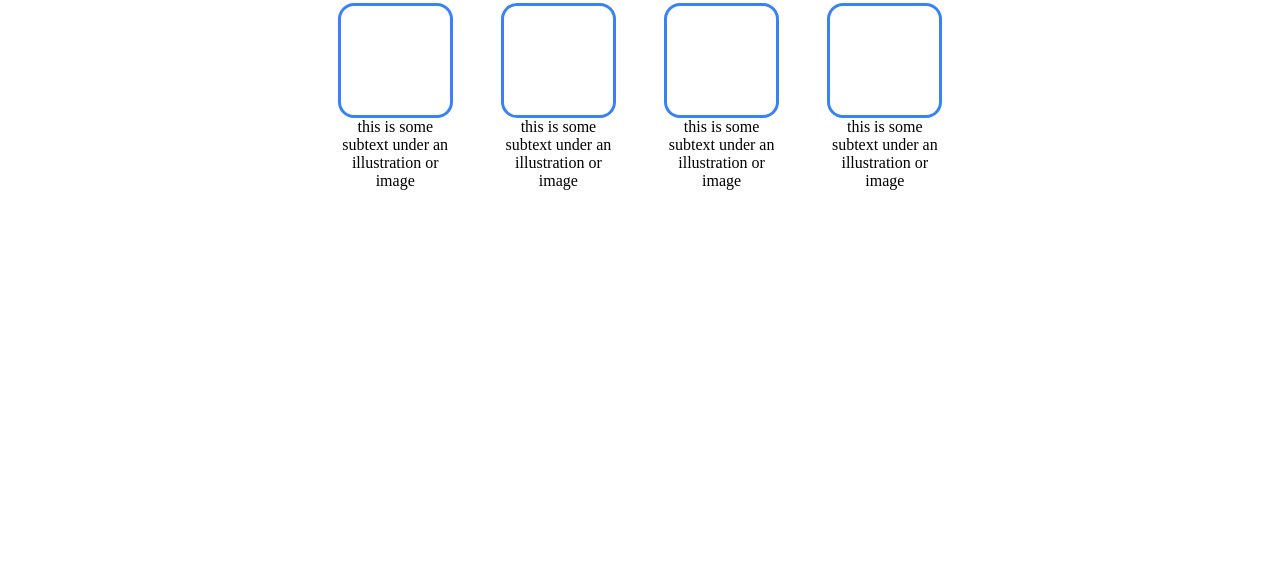
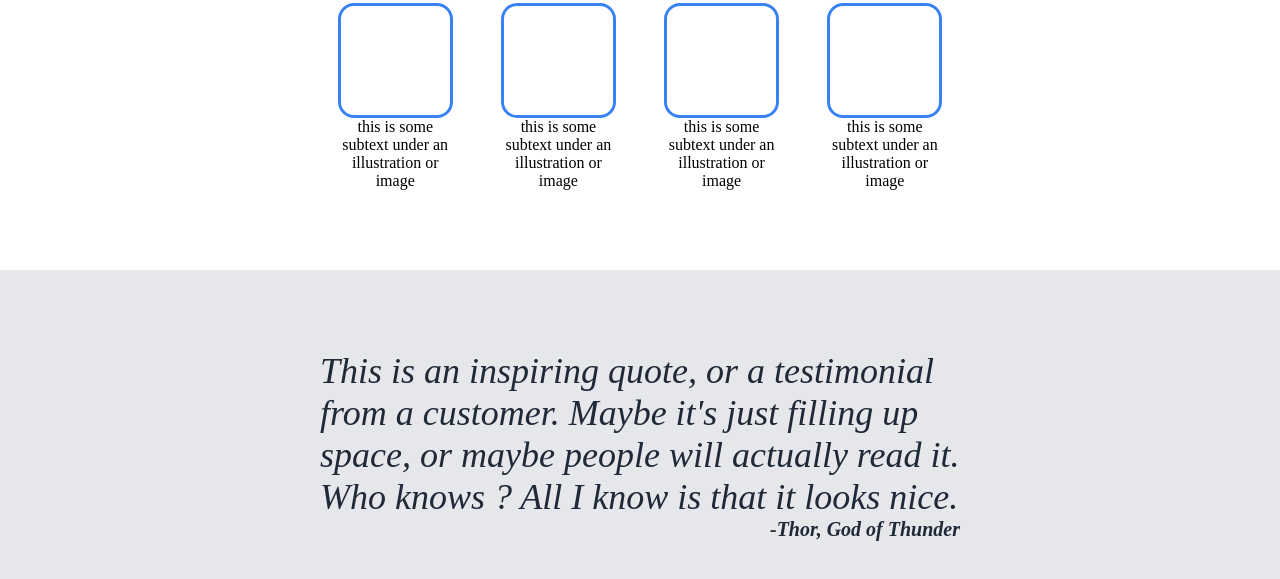
Before and after one commit to i-ozgur/odin-landing-page, a plain HTML site: page index.html in a window 1280 px wide. Shown: the part 495-1074 px from the top of the page. Before the commit the page ends 800 px from the top, so only its background shows below. Drawn offline with Linux system fonts and the light colour scheme.

Commit message:
quote section created

```diff
--- a/index.html
+++ b/index.html
@@ -53,6 +53,13 @@
             </div>
         </div>
     </main>
+    <div class="quote-section">
+        <p class="quote">
+            This is an inspiring quote, or a testimonial from a customer. Maybe it's just filling up space, or maybe
+            people will actually read it. Who knows ? All I know is that it looks nice. <span>-Thor, God of
+                Thunder</span>
+        </p>
+    </div>
     <footer>
 
     </footer>
--- a/styles/style.css
+++ b/styles/style.css
@@ -92,6 +92,7 @@ main {
     gap: 24px;
     text-align: center;
     margin-top: 32px;
+    margin-bottom: 80px;
 }
 
 main h1 {
@@ -119,3 +120,31 @@ main h1 {
     border: 3px solid #3882F6;
     border-radius: 16px;
 }
+
+/* quote section */
+
+.quote-section {
+    display: flex;
+    flex-direction: column;
+    background-color: #E5E7EB;
+    justify-content: center;
+    padding: 80px 0;
+}
+
+.quote span {
+    display: block;
+    text-align: right;
+    font-size: 20px;
+    font-weight: 900;
+    color: #1F2937;
+}
+
+.quote {
+    width: 50%;
+    margin: 0 auto;
+    text-align: left;
+    font-size: 36px;
+    font-style: italic;
+    font-weight: 100;
+    color: #1F2937;
+}
```
